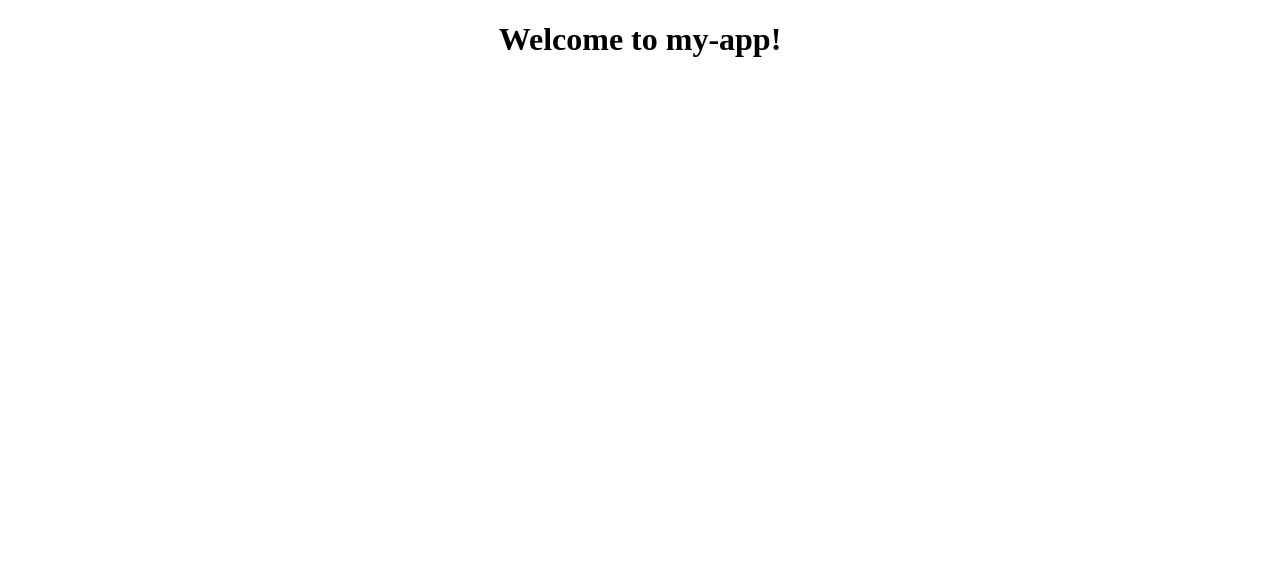
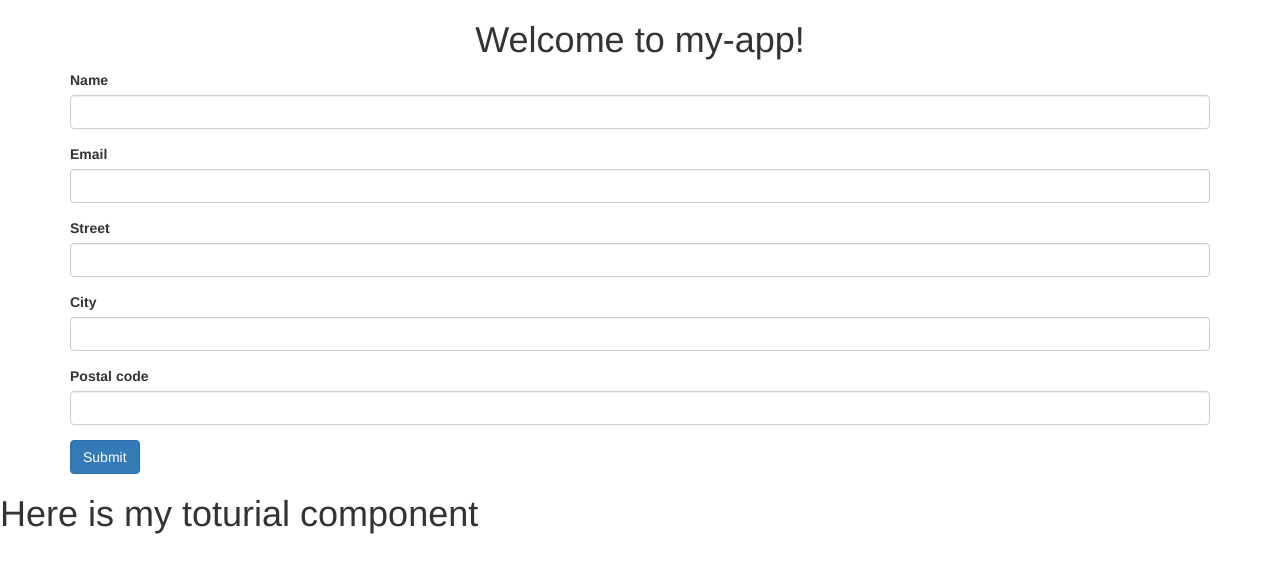
Before and after one commit to nvkhanh08t4/angularDemo, an Angular app in the folder my-app/: page / in a window 1280 px wide. Shown: the top 572 px of the page. Built offline with nearby package versions, Linux system fonts and the light colour scheme.

Commit message:
Use Form template.

```diff
--- a/my-app/src/app/app.component.html
+++ b/my-app/src/app/app.component.html
@@ -4,3 +4,33 @@
     Welcome to {{ title }}!
   </h1>
 </div>
+<div class="container">
+  <form #userForm="ngForm" (ngSubmit)="onSubmit(userForm.value)">
+    <div class="form-group">
+      <label for="">Name</label>
+      <input type="text" class="form-control" name="name" ngModel>
+    </div>
+    <div class="form-group">
+      <label for="">Email</label>
+      <input type="text" class="form-control" name="email" ngModel>
+    </div>
+    <div ngModelGroup="adress">
+      <div class="form-group">
+        <label for="">Street</label>
+        <input type="text" class="form-control" name="street" ngModel>
+      </div>
+      <div class="form-group">
+        <label for="">City</label>
+        <input type="text" class="form-control" name="city" ngModel>
+      </div>
+      <div class="form-group">
+        <label for="">Postal code</label>
+        <input type="text" class="form-control" name="postalCode" ngModel>
+      </div>
+    </div>
+    <button type="submit" class="btn btn-primary">
+      Submit
+    </button>
+  </form>
+</div>
+<my-toturial></my-toturial>
--- a/my-app/src/app/app.component.ts
+++ b/my-app/src/app/app.component.ts
@@ -7,4 +7,7 @@ import { Component } from '@angular/core';
 })
 export class AppComponent {
   title = 'my-app';
+  onSubmit(value: any){
+    console.log(value);
+  }
 }
--- a/my-app/src/app/app.module.ts
+++ b/my-app/src/app/app.module.ts
@@ -1,14 +1,16 @@
 import { BrowserModule } from '@angular/platform-browser';
 import { NgModule } from '@angular/core';
+import { ToturialComponent }  from './toturial.component';
+import { FormsModule } from '@angular/forms';
 
 import { AppComponent } from './app.component';
 
 @NgModule({
   declarations: [
-    AppComponent
+    AppComponent, ToturialComponent
   ],
   imports: [
-    BrowserModule
+    BrowserModule, FormsModule
   ],
   providers: [],
   bootstrap: [AppComponent]
--- /dev/null
+++ b/my-app/src/app/toturial.component.html
@@ -0,0 +1 @@
+<h1>Here is my toturial component</h1>
--- a/my-app/src/index.html
+++ b/my-app/src/index.html
@@ -7,6 +7,7 @@
 
   <meta name="viewport" content="width=device-width, initial-scale=1">
   <link rel="icon" type="image/x-icon" href="favicon.ico">
+  <link rel="stylesheet" href="https://maxcdn.bootstrapcdn.com/bootstrap/3.3.7/css/bootstrap.min.css" integrity="sha384-BVYiiSIFeK1dGmJRAkycuHAHRg32OmUcww7on3RYdg4Va+PmSTsz/K68vbdEjh4u" crossorigin="anonymous">
 </head>
 <body>
   <app-root></app-root>
```
Also changed, not shown: my-app/src/app/toturial.component.ts (added, +9 -0 lines).
